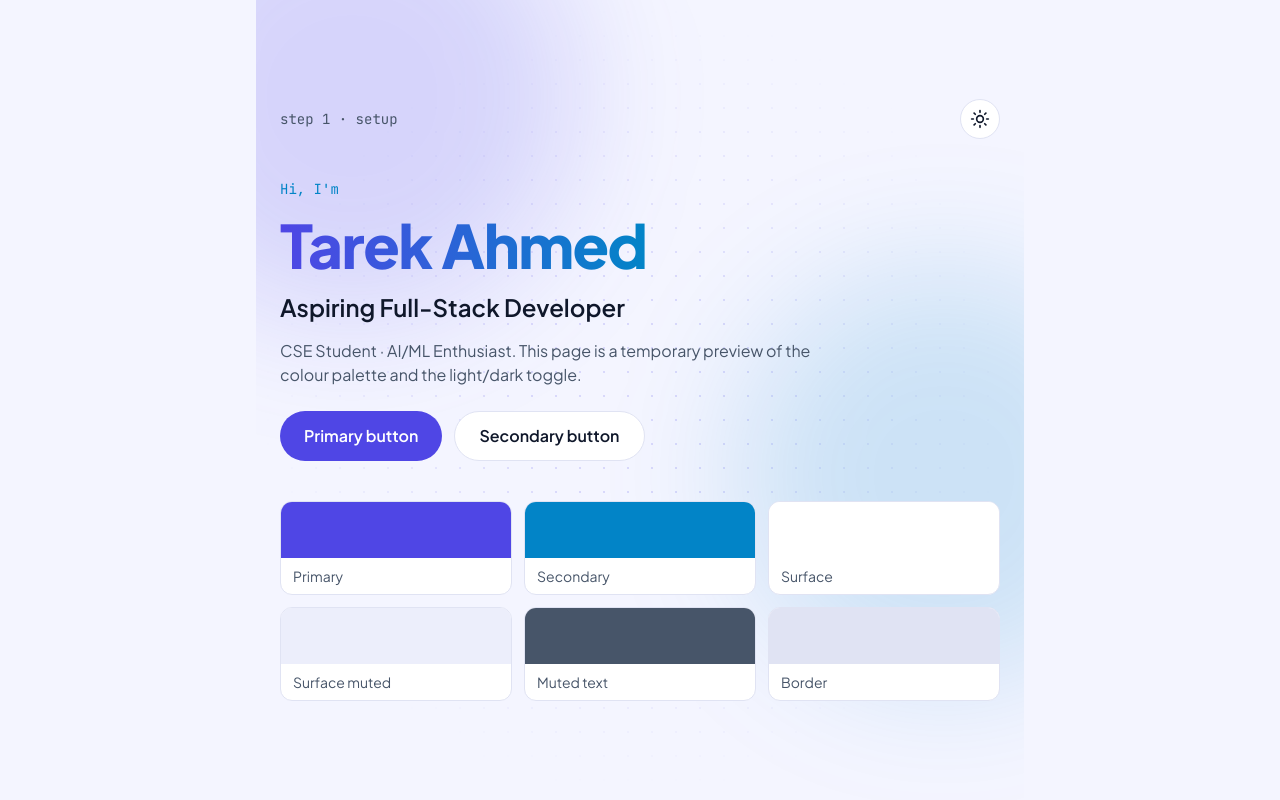
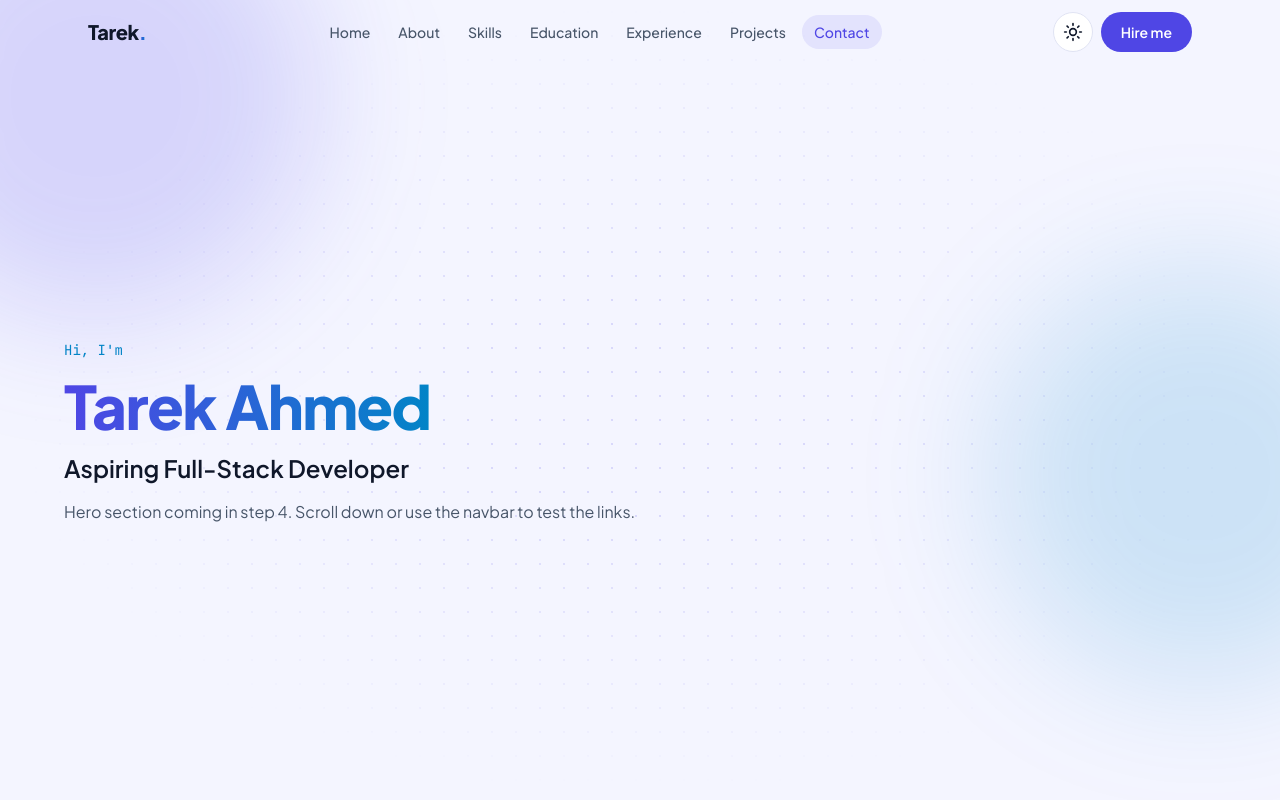
Before and after one commit to TarekAhmed353/Portfolio, a Next.js app: page / in a window 1280 px wide. Shown: the top 800 px of the page. Built offline with nearby package versions, Linux system fonts and the light colour scheme.

Commit message:
feat: add responsive navbar with mobile menu and active section highlight

```diff
--- a/src/app/layout.tsx
+++ b/src/app/layout.tsx
@@ -1,5 +1,6 @@
 import type { Metadata } from "next";
 import { JetBrains_Mono, Plus_Jakarta_Sans } from "next/font/google";
+import Navbar from "@/components/Navbar";
 import { themeInitScript } from "@/lib/theme";
 import "./globals.css";
 
@@ -29,7 +30,10 @@ export default function RootLayout({ children }: LayoutProps<"/">) {
       <head>
         <script dangerouslySetInnerHTML={{ __html: themeInitScript }} />
       </head>
-      <body className="flex min-h-full flex-col font-sans">{children}</body>
+      <body className="flex min-h-full flex-col font-sans">
+        <Navbar />
+        {children}
+      </body>
     </html>
   );
 }
--- a/src/app/page.tsx
+++ b/src/app/page.tsx
@@ -1,59 +1,48 @@
 import BackgroundGlow from "@/components/BackgroundGlow";
-import ThemeToggle from "@/components/ThemeToggle";
+import { navLinks, site } from "@/data/site";
 
-// Temporary page to check the fonts, colours and theme toggle.
-// The real sections replace it from step 3 onwards.
-const swatches = [
-  { name: "Primary", className: "bg-primary" },
-  { name: "Secondary", className: "bg-secondary" },
-  { name: "Surface", className: "bg-surface" },
-  { name: "Surface muted", className: "bg-surface-muted" },
-  { name: "Muted text", className: "bg-muted" },
-  { name: "Border", className: "bg-border" },
-];
+// Placeholder sections so the navbar links and active highlighting can be
+// tested. Each one is replaced by the real section in steps 4–9.
+const placeholders = navLinks.slice(1).map((link) => ({
+  id: link.href.split("#")[1],
+  title: link.label,
+}));
 
 export default function Home() {
   return (
-    <main className="relative isolate mx-auto flex w-full max-w-3xl flex-1 flex-col justify-center gap-10 px-4 py-16 sm:px-6">
+    <main className="flex-1">
+      <section
+        id="home"
+        className="relative isolate flex min-h-screen items-center px-4 pt-16 sm:px-6"
+      >
         <BackgroundGlow />
-      <div className="flex items-center justify-between">
-        <span className="font-mono text-sm text-muted">step 1 · setup</span>
-        <ThemeToggle />
-      </div>
-
-      <div className="space-y-4">
+        <div className="mx-auto w-full max-w-6xl space-y-4">
           <p className="font-mono text-sm text-secondary">Hi, I&apos;m</p>
           <h1 className="text-4xl font-extrabold tracking-tight sm:text-6xl">
-          <span className="text-gradient">Tarek Ahmed</span>
+            <span className="text-gradient">{site.name}</span>
           </h1>
-        <p className="text-xl font-semibold sm:text-2xl">
-          Aspiring Full-Stack Developer
+          <p className="text-xl font-semibold sm:text-2xl">{site.designation}</p>
+          <p className="max-w-xl text-muted">
+            Hero section coming in step 4. Scroll down or use the navbar to
+            test the links.
           </p>
-        <p className="max-w-xl text-muted">
-          CSE Student · AI/ML Enthusiast. This page is a temporary preview of
-          the colour palette and the light/dark toggle.
-        </p>
-        <div className="flex flex-wrap gap-3 pt-2">
-          <button className="rounded-full bg-primary px-6 py-3 font-semibold text-primary-foreground transition-colors hover:bg-primary-hover">
-            Primary button
-          </button>
-          <button className="rounded-full border border-border bg-surface px-6 py-3 font-semibold transition-colors hover:border-secondary hover:text-secondary">
-            Secondary button
-          </button>
         </div>
+      </section>
+
+      {placeholders.map((section, i) => (
+        <section
+          key={section.id}
+          id={section.id}
+          className={`flex min-h-[70vh] items-center px-4 sm:px-6 ${
+            i % 2 === 0 ? "bg-surface-muted/50" : ""
+          }`}
+        >
+          <div className="mx-auto w-full max-w-6xl">
+            <h2 className="text-3xl font-bold">{section.title}</h2>
+            <p className="mt-2 text-muted">Placeholder section.</p>
           </div>
-
-      <div className="grid grid-cols-2 gap-3 sm:grid-cols-3">
-        {swatches.map((swatch) => (
-          <div
-            key={swatch.name}
-            className="overflow-hidden rounded-xl border border-border bg-surface"
-          >
-            <div className={`h-14 ${swatch.className}`} />
-            <p className="px-3 py-2 text-sm text-muted">{swatch.name}</p>
-          </div>
+        </section>
       ))}
-      </div>
     </main>
   );
 }
--- /dev/null
+++ b/src/components/Navbar.tsx
@@ -0,0 +1,180 @@
+"use client";
+
+import { useEffect, useState } from "react";
+import Link from "next/link";
+import { usePathname } from "next/navigation";
+import { AnimatePresence, motion } from "motion/react";
+import { Menu, X } from "lucide-react";
+import ThemeToggle from "@/components/ThemeToggle";
+import { navLinks, site } from "@/data/site";
+
+const sectionIds = navLinks.map((link) => link.href.split("#")[1]);
+
+export default function Navbar() {
+  const pathname = usePathname();
+  const [isOpen, setIsOpen] = useState(false);
+  const [isScrolled, setIsScrolled] = useState(false);
+  const [activeId, setActiveId] = useState<string | null>(null);
+
+  // Solid background once the page has scrolled, and highlight the last link
+  // at the very bottom, where the last section may be too short to reach the
+  // middle of the screen.
+  useEffect(() => {
+    const onScroll = () => {
+      setIsScrolled(window.scrollY > 10);
+      const atBottom =
+        window.innerHeight + window.scrollY >=
+        document.documentElement.scrollHeight - 2;
+      if (atBottom && document.getElementById(sectionIds.at(-1)!)) {
+        setActiveId(sectionIds.at(-1)!);
+      }
+    };
+    onScroll();
+    window.addEventListener("scroll", onScroll, { passive: true });
+    return () => window.removeEventListener("scroll", onScroll);
+  }, []);
+
+  // The section crossing the middle of the screen is the active one. Re-run on
+  // route change, since the sections only exist on the home page.
+  useEffect(() => {
+    const sections = sectionIds
+      .map((id) => document.getElementById(id))
+      .filter((el): el is HTMLElement => el !== null);
+    if (sections.length === 0) return;
+
+    const observer = new IntersectionObserver(
+      (entries) => {
+        for (const entry of entries) {
+          if (entry.isIntersecting) setActiveId(entry.target.id);
+        }
+      },
+      { rootMargin: "-45% 0px -50% 0px" },
+    );
+    sections.forEach((section) => observer.observe(section));
+    return () => observer.disconnect();
+  }, [pathname]);
+
+  // Close the mobile menu with Escape, or when the screen grows to desktop size.
+  useEffect(() => {
+    if (!isOpen) return;
+    const onKeyDown = (e: KeyboardEvent) => {
+      if (e.key === "Escape") setIsOpen(false);
+    };
+    const desktop = window.matchMedia("(min-width: 1024px)");
+    const onResize = () => {
+      if (desktop.matches) setIsOpen(false);
+    };
+    window.addEventListener("keydown", onKeyDown);
+    desktop.addEventListener("change", onResize);
+    return () => {
+      window.removeEventListener("keydown", onKeyDown);
+      desktop.removeEventListener("change", onResize);
+    };
+  }, [isOpen]);
+
+  const isActive = (href: string) =>
+    pathname === "/" && activeId === href.split("#")[1];
+
+  return (
+    <header
+      className={`fixed inset-x-0 top-0 z-50 transition-colors duration-300 ${
+        isScrolled || isOpen
+          ? "border-b border-border bg-background/80 shadow-sm backdrop-blur-md"
+          : "border-b border-transparent"
+      }`}
+    >
+      <nav
+        aria-label="Main"
+        className="mx-auto flex h-16 max-w-6xl items-center justify-between px-4 sm:px-6"
+      >
+        <Link
+          href="/#home"
+          onClick={() => setIsOpen(false)}
+          className="text-xl font-extrabold tracking-tight"
+        >
+          {site.name.split(" ")[0]}
+          <span className="text-gradient">.</span>
+        </Link>
+
+        <ul className="hidden items-center gap-1 lg:flex">
+          {navLinks.map((link) => (
+            <li key={link.href}>
+              <Link
+                href={link.href}
+                aria-current={isActive(link.href) ? "true" : undefined}
+                className={`rounded-full px-3 py-2 text-sm font-medium transition-colors ${
+                  isActive(link.href)
+                    ? "bg-primary/10 text-primary"
+                    : "text-muted hover:text-foreground"
+                }`}
+              >
+                {link.label}
+              </Link>
+            </li>
+          ))}
+        </ul>
+
+        <div className="flex items-center gap-2">
+          <ThemeToggle />
+          <Link
+            href="/#contact"
+            className="hidden rounded-full bg-primary px-5 py-2.5 text-sm font-semibold text-primary-foreground transition-colors hover:bg-primary-hover sm:inline-flex"
+          >
+            Hire me
+          </Link>
+          <button
+            type="button"
+            onClick={() => setIsOpen((open) => !open)}
+            aria-label={isOpen ? "Close menu" : "Open menu"}
+            aria-expanded={isOpen}
+            aria-controls="mobile-menu"
+            className="inline-flex size-10 items-center justify-center rounded-full border border-border bg-surface transition-colors hover:border-primary hover:text-primary lg:hidden"
+          >
+            {isOpen ? <X className="size-5" /> : <Menu className="size-5" />}
+          </button>
+        </div>
+      </nav>
+
+      <AnimatePresence>
+        {isOpen && (
+          <motion.div
+            id="mobile-menu"
+            initial={{ height: 0, opacity: 0 }}
+            animate={{ height: "auto", opacity: 1 }}
+            exit={{ height: 0, opacity: 0 }}
+            transition={{ duration: 0.25, ease: "easeOut" }}
+            className="overflow-hidden lg:hidden"
+          >
+            <ul className="mx-auto flex max-w-6xl flex-col gap-1 px-4 pb-4 sm:px-6">
+              {navLinks.map((link) => (
+                <li key={link.href}>
+                  <Link
+                    href={link.href}
+                    onClick={() => setIsOpen(false)}
+                    aria-current={isActive(link.href) ? "true" : undefined}
+                    className={`block rounded-xl px-4 py-3 font-medium transition-colors ${
+                      isActive(link.href)
+                        ? "bg-primary/10 text-primary"
+                        : "text-muted hover:bg-surface-muted hover:text-foreground"
+                    }`}
+                  >
+                    {link.label}
+                  </Link>
+                </li>
+              ))}
+              <li className="pt-2 sm:hidden">
+                <Link
+                  href="/#contact"
+                  onClick={() => setIsOpen(false)}
+                  className="block rounded-xl bg-primary px-4 py-3 text-center font-semibold text-primary-foreground transition-colors hover:bg-primary-hover"
+                >
+                  Hire me
+                </Link>
+              </li>
+            </ul>
+          </motion.div>
+        )}
+      </AnimatePresence>
+    </header>
+  );
+}
```
Lines whose indentation alone changed are shown as unchanged.
